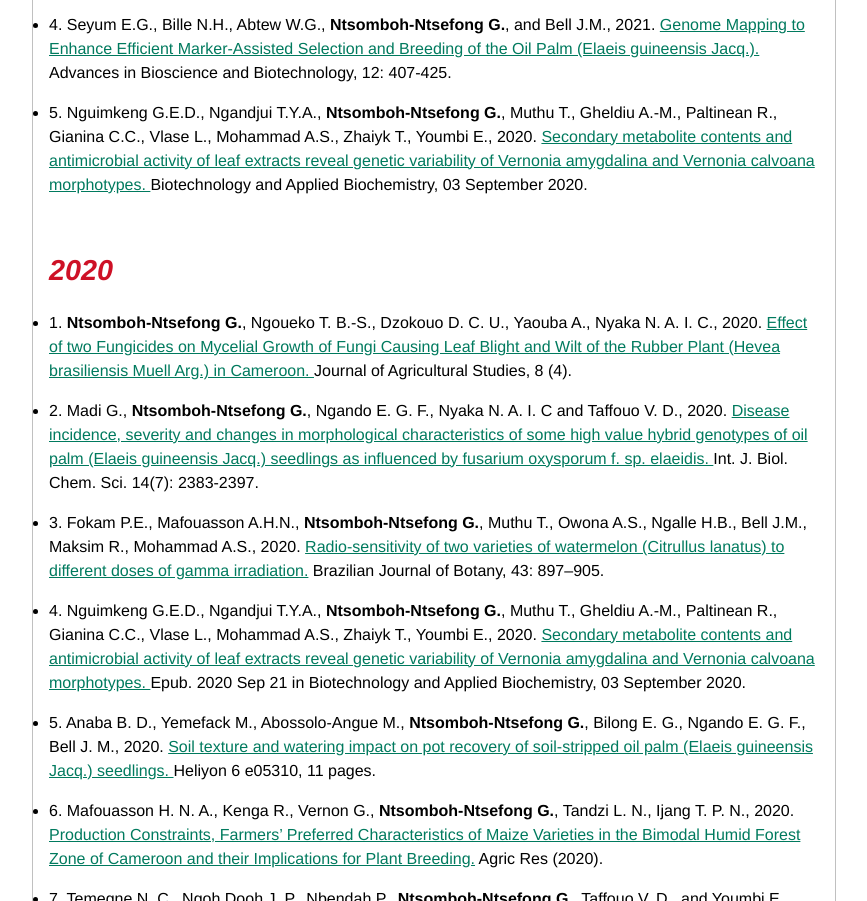
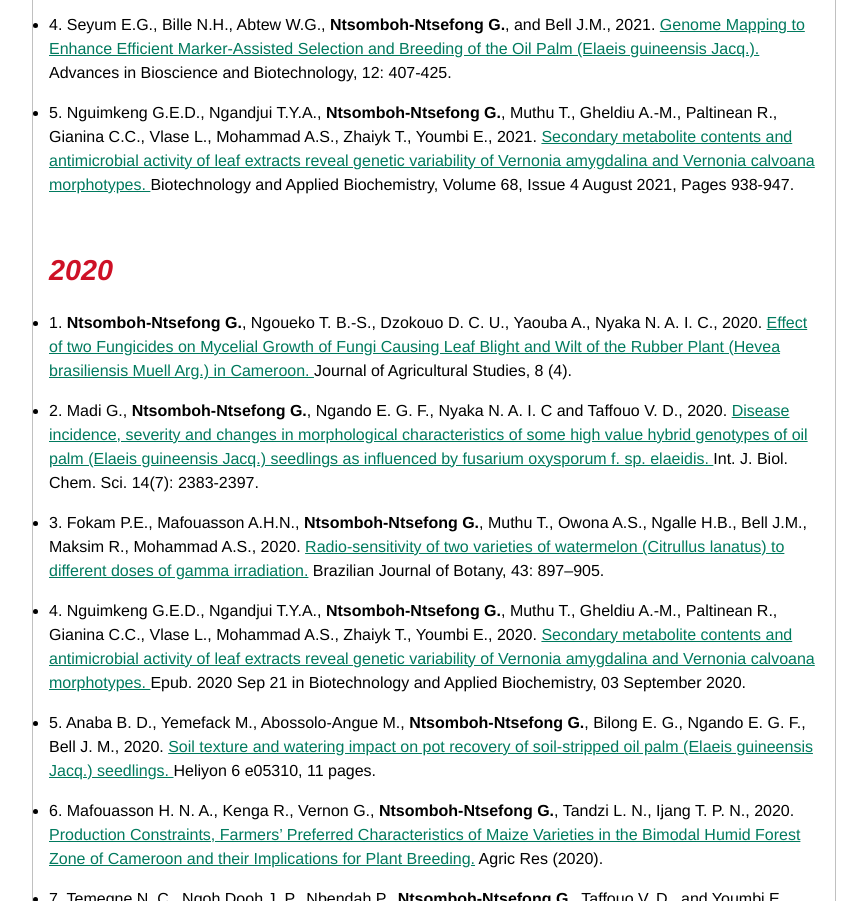
Before and after one commit to GodswillNN/GodswillNN.github.io, a plain HTML site: page publications/index.html in a window 1280 px wide. Shown: the part 1212-2113 px from the top of the page, without its empty margins (412-1279 px from the left). Drawn offline with Linux system fonts and the light colour scheme.

Commit message:
Update index.html

```diff
--- a/publications/index.html
+++ b/publications/index.html
@@ -67,7 +67,7 @@
       <li> 2.	Mpemboura N.S., Tonfack .B., Mbeguie-A-M.D., Temegne N.C., <strong>Ntsomboh-Ntsefong G.</strong>, Youmbi E., 2021. <a href=" http://www.jabonline.in">African plum (Dacryodes edulis [G. Don] H.J. Lam) fruit development indexes clearly defined and phenophases correlated with temperature in the tropics. </a> Journal of Applied Biology & Biotechnology, 9(1): 47-57. DOI: 10.7324/JABB.2021.9107</li>
       <li> 3. Samreen A., Adnan K., Muhammad F., Jahangir C.,  Muhammad N.,  Assam B.T.,  Amir A.D.,  <strong>Ntsomboh-Ntsefong G.</strong>, Mohammad A.S.,  Maksim R.,  Zhanibek Y.,  Muthu T., 2021. <a href=" https://doi.org/10.1002/bab.2094">Techno-functional quality assessment of soymilk fermented with Lactobacillus acidophilus and Lactobacillus casei. </a> Biotechnology and Applied Biochemistry, 04 January 2021. </li>
       <li> 4. Seyum E.G., Bille N.H., Abtew W.G., <strong>Ntsomboh-Ntsefong G.</strong>, and Bell J.M., 2021. <a href=" https://doi.org/10.4236/abb.2021.1212026"> Genome Mapping to Enhance Efficient Marker-Assisted Selection and Breeding of the Oil Palm (Elaeis guineensis Jacq.). </a> Advances in Bioscience and Biotechnology, 12: 407-425. </li>
-  <li> 5.	Nguimkeng G.E.D., Ngandjui T.Y.A., <strong>Ntsomboh-Ntsefong G.</strong>, Muthu T., Gheldiu A.-M., Paltinean R., Gianina C.C., Vlase L., Mohammad A.S., Zhaiyk T., Youmbi E., 2020. <a href="https://doi.org/10.1002/bab.2017"> Secondary metabolite contents and antimicrobial activity of leaf extracts reveal genetic variability of Vernonia amygdalina and Vernonia calvoana morphotypes. </a> Biotechnology and Applied Biochemistry, 03 September 2020.</li>
+  <li> 5.	Nguimkeng G.E.D., Ngandjui T.Y.A., <strong>Ntsomboh-Ntsefong G.</strong>, Muthu T., Gheldiu A.-M., Paltinean R., Gianina C.C., Vlase L., Mohammad A.S., Zhaiyk T., Youmbi E., 2021. <a href="https://doi.org/10.1002/bab.2017"> Secondary metabolite contents and antimicrobial activity of leaf extracts reveal genetic variability of Vernonia amygdalina and Vernonia calvoana morphotypes. </a> Biotechnology and Applied Biochemistry, Volume 68, Issue 4 August 2021, Pages 938-947.</li>
 
     </ul>
 
```
